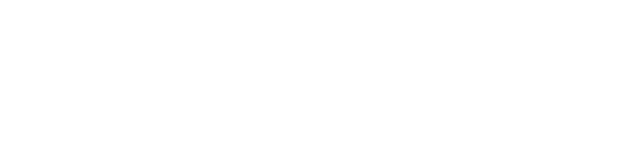
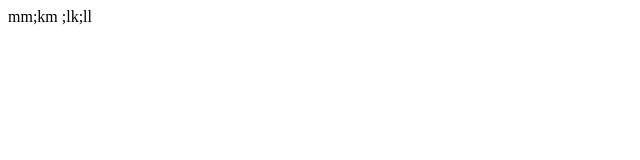
Before and after one commit to Syomin-ilua/GitHubRepository, a plain HTML site: page index.html in a window 1280 px wide. Shown: the whole page, without its empty margins (0-640 px from the left). Drawn offline with Linux system fonts and the light colour scheme.

Commit message:
Изменил файл index.html

```diff
--- a/index.html
+++ b/index.html
@@ -7,7 +7,8 @@
 </head>
 <body>
 
-
+    mm;km
+    ;lk;ll
 
 </body>
 </html>
```
